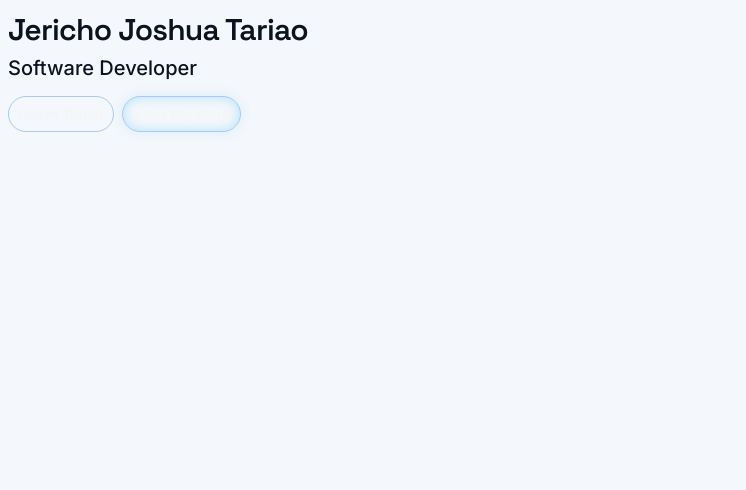
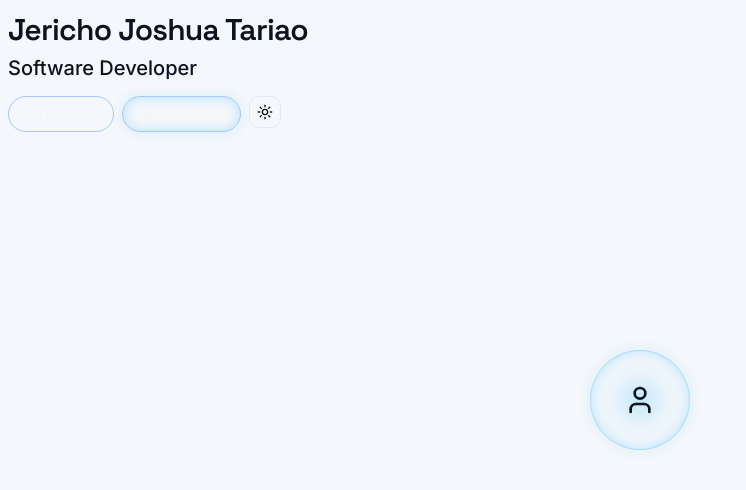
Before and after one commit to jerichotariao05/jt-web-portfolio, a Next.js app: page / in a window 1280 px wide. Shown: the top 490 px of the page, without its empty margins (0-746 px from the left). Built offline with nearby package versions, Linux system fonts and the light colour scheme.

Commit message:
Refactor layout and enhance homepage with Nodes component.

```diff
--- a/app/layout.tsx
+++ b/app/layout.tsx
@@ -31,10 +31,10 @@ export default function RootLayout({
   return (
     <html
       lang="en"
-      className={`${inter.variable} ${spaceGrotesk.variable} ${jetbrainsMono.variable} relative h-full antialiased`}
+      className={`${inter.variable} ${spaceGrotesk.variable} ${jetbrainsMono.variable} antialiased`}
       suppressHydrationWarning
     >
-      <body>
+      <body className="h-screen overflow-hidden">
         <ThemeProvider
           attribute="class"
           defaultTheme="system"
--- a/app/page.tsx
+++ b/app/page.tsx
@@ -1,10 +1,15 @@
 import Heading from "@/components/Heading";
+import Nodes from "@/components/Nodes";
 import { ModeToggle } from "@/components/ThemeToggle";
+import { User } from "lucide-react";
 
 export default function Home() {
   return (
     <>
       <Heading />
+      <main className="h-full flex items-center justify-center">
+        <Nodes icon={<User className="size-8" />} width={100} height={100} />
+      </main>
     </>
   );
 }
--- a/components/Heading.tsx
+++ b/components/Heading.tsx
@@ -24,7 +24,7 @@ export default function Heading() {
           >
             View My Work
           </Button>
-          {/* <ModeToggle /> */}
+          <ModeToggle />
         </div>
       </div>
     </div>
--- /dev/null
+++ b/components/Nodes.tsx
@@ -0,0 +1,32 @@
+import React from "react";
+
+interface NodeProps {
+  title?: string;
+  description?: string;
+  width: number;
+  height: number;
+  icon: React.ReactElement;
+  onClick?: () => void;
+}
+
+export default function Nodes({
+  title,
+  description,
+  width,
+  height,
+  icon,
+  onClick,
+}: NodeProps) {
+  return (
+    <div
+      className="relative flex items-center justify-center rounded-full border border-ring/40 bg-[radial-gradient(circle,color-mix(in_srgb,var(--ring)_25%,transparent)_0%,color-mix(in_srgb,var(--ring)_5%,transparent)_40%,transparent_70%)] shadow-[inset_0_0_12px_color-mix(in_srgb,var(--ring)_35%,transparent),0_0_12px_color-mix(in_srgb,var(--ring)_15%,transparent)] transition-all duration-300 hover:scale-105 hover:shadow-[inset_0_0_16px_color-mix(in_srgb,var(--ring)_60%,transparent),0_0_20px_color-mix(in_srgb,var(--ring)_35%,transparent)]"
+      onClick={onClick}
+      style={{
+        width,
+        height,
+      }}
+    >
+      {icon}
+    </div>
+  );
+}
```
